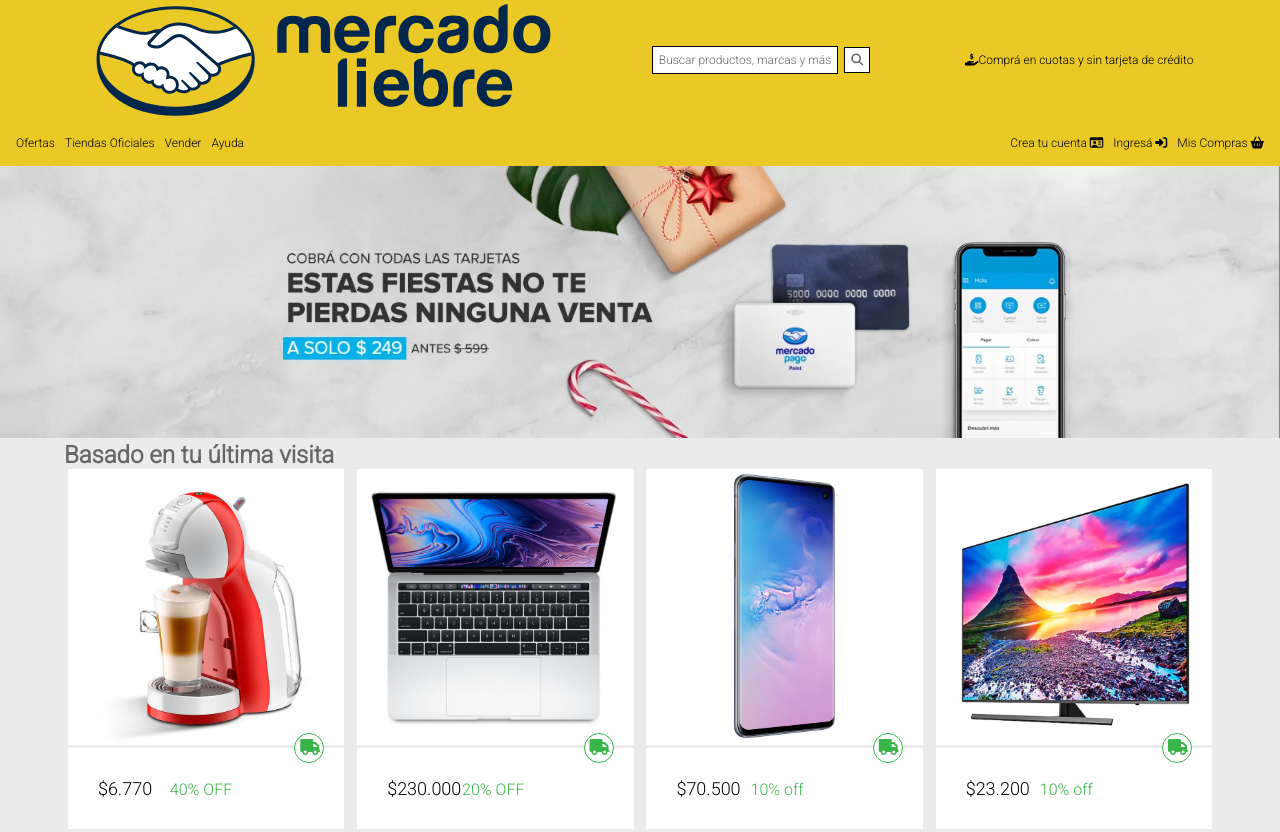
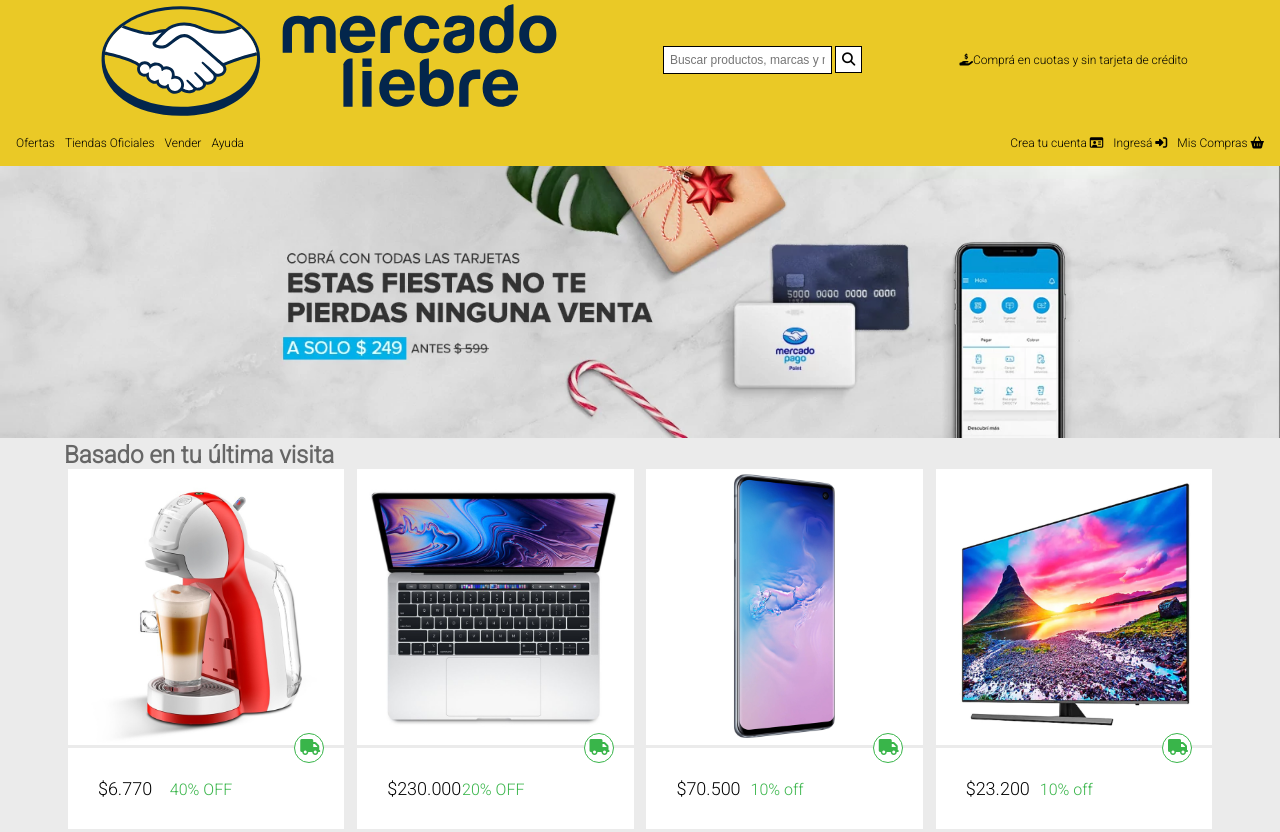
Before and after one commit to VeronicaBianchi/mercadoLiebreRender, a website: page views/index.html in a window 1280 px wide. Shown: the top 832 px of the page. Drawn offline with Linux system fonts and the light colour scheme; files whose address does not match are found by name.

Commit message:
ISSUES/ Corrección Search-bar

```diff
--- a/public/css/styles.css
+++ b/public/css/styles.css
@@ -26,7 +26,7 @@
     flex-wrap: wrap;
     align-items: center;
 }
-header div.bar-i{
+header form.bar-i{
     display:flex;
     align-items: center;
 }
@@ -206,6 +206,13 @@
         padding: 5px;
         gap: 3px;
     }
+    header form.bar input{
+        border:none;
+    }
+    header form.bar button{
+        border: none;
+        background-color: white;
+    }
 }
 
 /*Tablet*/
@@ -231,13 +238,11 @@
     }
     header div i.fa.fa-search{
         background-color: white;
-        border: 1px solid #000;
         padding: 6px;
-        margin:3px;
+        border: 1px solid black
     }
-    header div.bar{
+    header form.bar input{
         background-color: white;
-        color: #666;
         font-size: 12px;
         border: 1px solid #000;
         padding: 6px;
--- a/views/index.html
+++ b/views/index.html
@@ -19,8 +19,10 @@
             <div class="logo-bar">
                 <img src="images/logo-mercado-liebre.svg" alt="Logo Mercado Liebre">
                 <div class="bar-i">
-                    <div class="bar" action="#" method="GET"> Buscar productos, marcas y más</div>
-                    <i class="fa fa-search"></i>
+                    <form class="bar" action="#" method="GET">
+                        <input type="text" placeholder="Buscar productos, marcas y más">
+                        <button type="submit"><i class="fa fa-search"></i></button>
+                    </form>
                 </div>
                 <p><i class="fa-solid fa-hand-holding-dollar"></i>Comprá en cuotas y sin tarjeta de crédito</p>
             </div>
```
Also changed, not shown: views/login.html (+4 -2 lines), views/register.html (+4 -2 lines).
